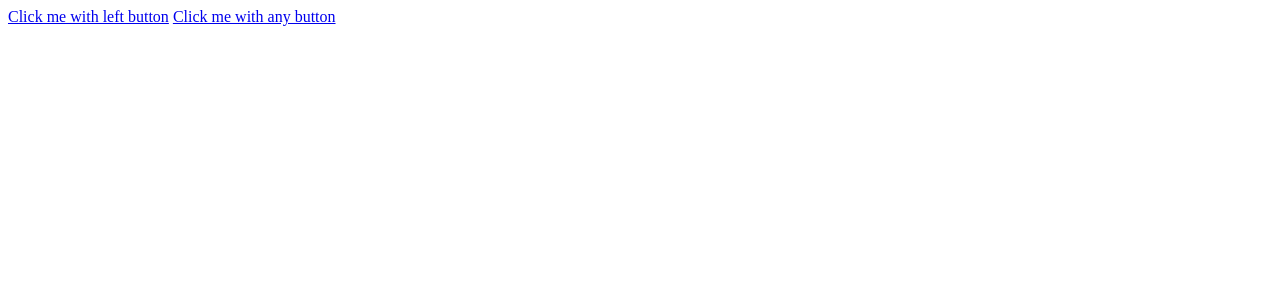
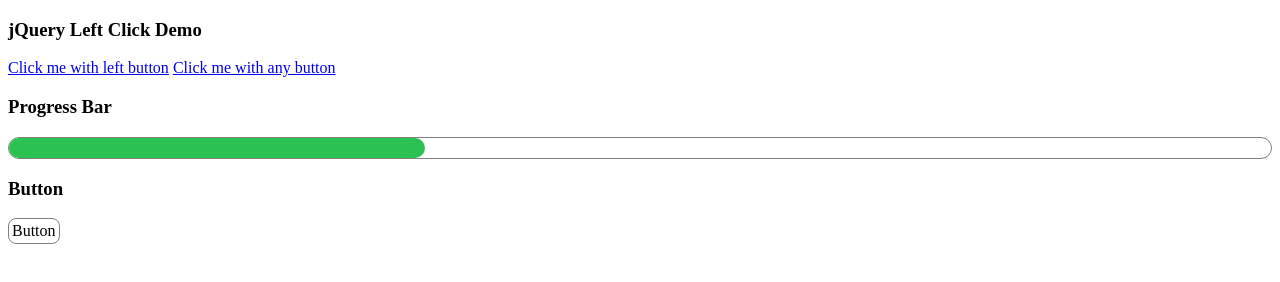
Before and after one commit to rysenko/test-task, a website: page index.html in a window 1280 px wide. Drawn offline with nearby package versions, Linux system fonts and the light colour scheme.

```diff
--- /dev/null
+++ b/index.css
@@ -0,0 +1,22 @@
+.progress {
+    height: 20px;
+    position: relative;
+    border-radius: 20px;
+    border: 1px solid grey;
+}
+
+.progress > span {
+    display: block;
+    height: 100%;
+    border-radius: 20px;
+    background-color: rgb(43,194,83);
+    position: relative;
+    overflow: hidden;
+}
+
+.button {
+    display: inline-block;
+    border-radius: 8px;
+    border: 1px solid grey;
+    padding: 3px;
+}
--- a/index.html
+++ b/index.html
@@ -4,9 +4,17 @@
     <title>Test Task</title>
     <script src="http://ajax.googleapis.com/ajax/libs/jquery/1.10.2/jquery.min.js"></script>
     <script src="index.js"></script>
+    <link rel="stylesheet" href="index.css">
 </head>
 <body>
+    <h3>jQuery Left Click Demo</h3>
     <a href="#" id="clickLeft">Click me with left button</a>
     <a href="#" id="clickAny">Click me with any button</a>
+    <h3>Progress Bar</h3>
+    <div class="progress">
+        <span style="width: 33%"></span>
+    </div>
+    <h3>Button</h3>
+    <span class="button">Button</span>
 </body>
 </html>
```
